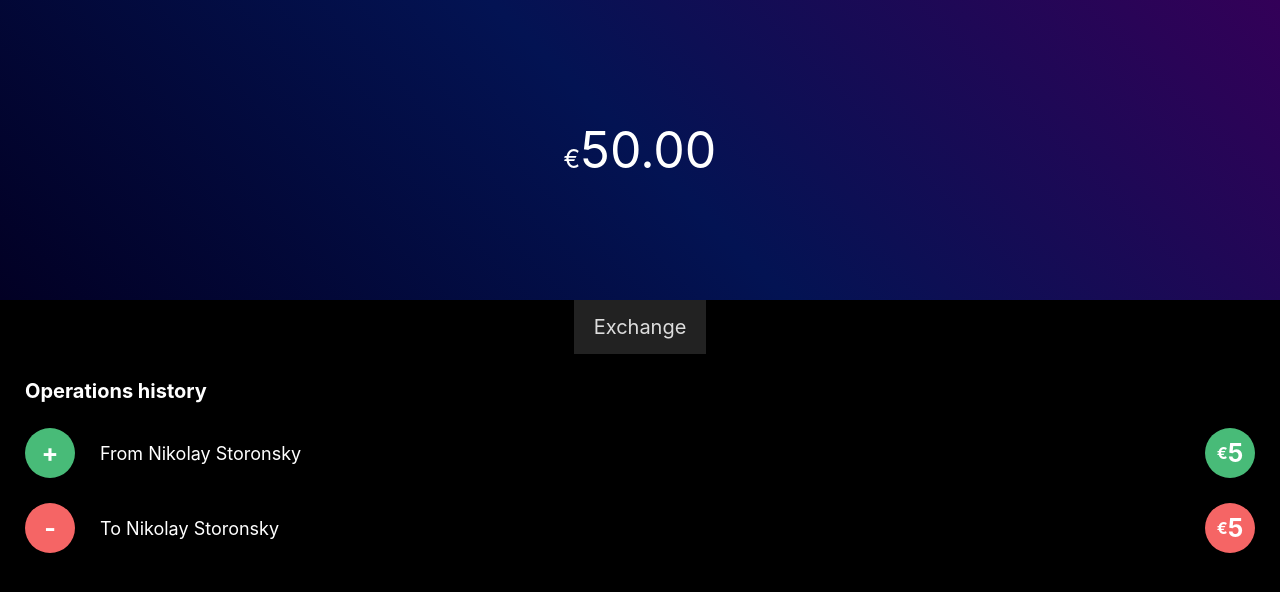
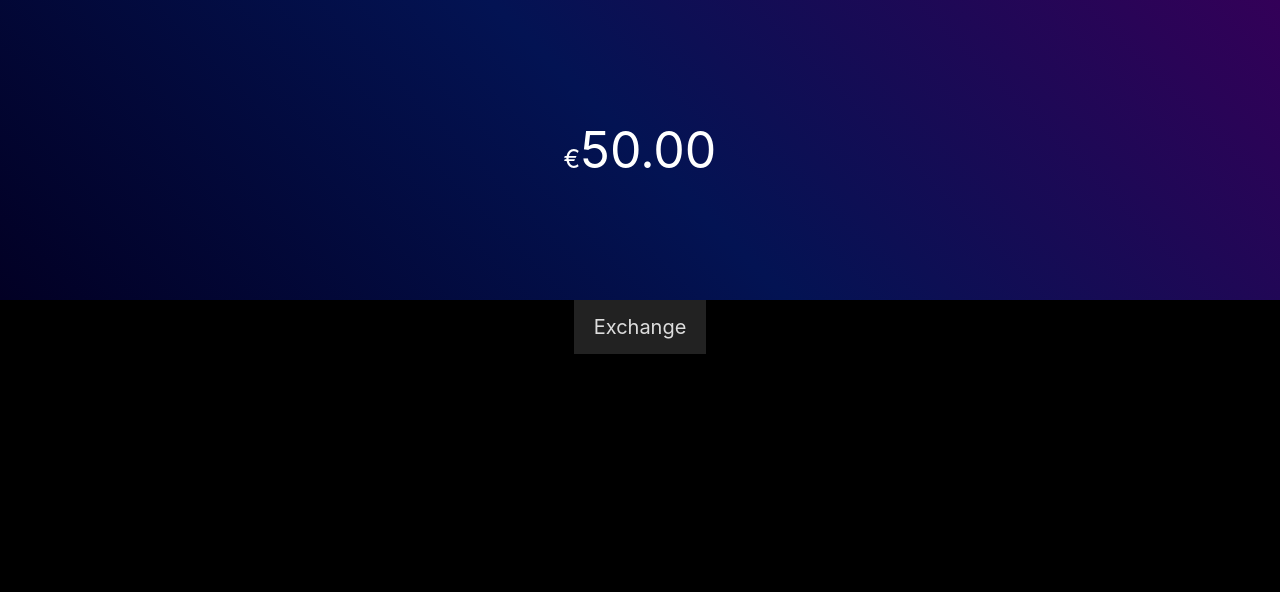
Before and after one commit to kazartsevalex/money_exchange, a React (Create React App) app: page /EUR/exchange in a window 1280 px wide. Shown: the top 592 px of the page. Built offline with nearby package versions, Linux system fonts and the light colour scheme.

Commit message:
more Routes

```diff
--- a/src/App.js
+++ b/src/App.js
@@ -2,15 +2,16 @@ import React from 'react';
 import { Route } from 'react-router-dom';
 // import { connect } from 'react-redux';
 
-import Pockets from './containers/Pockets/Pockets';
+import PocketsList from './containers/PocketsList/PocketsList';
 import Pocket from './containers/Pocket/Pocket';
 
 function App() {
   return (
     <div>
-      <Route path='/' exact component={Pockets} />
+      <Route path='/' exact component={PocketsList} />
       <Route path='/:currency' exact component={Pocket} />
-      <Route path='/:currency/exchange' component={Pocket} />
+      <Route path='/:currency/exchange' exact component={Pocket} />
+      <Route path='/:currency/exchange/:currency2' component={Pocket} />
     </div>
   );
 }
--- /dev/null
+++ b/src/components/History/History.js
@@ -0,0 +1,36 @@
+import React from 'react';
+
+import classes from './History.module.css';
+
+const history = (props) => {
+  const inClass = [classes.HistoryListItemIcon, classes.HistoryListItemIconIn].join(' ');
+  const outClass = [classes.HistoryListItemIcon, classes.HistoryListItemIconOut].join(' ');
+
+  return (
+    <div className={classes.PocketHistory}>
+      <h2>Operations history</h2>
+      <div className={classes.HistoryList}>
+        <div className={classes.HistoryListItem}>
+          <div className={inClass}>+</div>
+          <div className={classes.HistoryListItemMessage}>
+            From Nikolay Storonsky
+          </div>
+          <div className={inClass}>
+            <span>{/*pocket.sign*/}</span>5
+          </div>
+        </div>
+        <div className={classes.HistoryListItem}>
+          <div className={outClass}>-</div>
+          <div className={classes.HistoryListItemMessage}>
+            To Nikolay Storonsky
+          </div>
+          <div className={outClass}>
+            <span>{/*pocket.sign*/}</span>5
+          </div>
+        </div>
+      </div>
+    </div>
+  );
+}
+
+export default history;
--- /dev/null
+++ b/src/components/History/History.module.css
@@ -0,0 +1,44 @@
+.PocketHistory {
+}
+
+.PocketHistory h2 {
+  font-size: 20px;
+  font-weight: bold;
+}
+
+.HistoryListItem {
+  display: flex;
+  flex-flow: row;
+  align-items: center;
+  justify-content: space-between;
+  padding: 25px 0 0;
+}
+
+.HistoryListItemIcon {
+  width: 50px;
+  height: 50px;
+  border-radius: 50px;
+  justify-content: center;
+  display: flex;
+  align-items: center;
+  font-size: 25px;
+  font-weight: bold;
+}
+
+.HistoryListItemIcon span {
+  font-size: 16px;
+}
+
+.HistoryListItemIconIn {
+  background-color: #48BB78;
+}
+
+.HistoryListItemIconOut {
+  background-color: #F56565;
+}
+
+.HistoryListItemMessage {
+  font-size: 18px;
+  padding: 0 25px;
+  width: calc(100% - 50px - 50px - 25px - 25px);
+}
--- a/src/containers/Pocket/Pocket.js
+++ b/src/containers/Pocket/Pocket.js
@@ -1,8 +1,9 @@
 import React from 'react';
-import { Link } from 'react-router-dom';
+import { Link, Route } from 'react-router-dom';
 import { connect } from 'react-redux';
 
 import classes from './Pocket.module.css';
+import History from '../../components/History/History';
 
 class Pocket extends React.Component {
   getPocketInfo = currency => {
@@ -16,15 +17,14 @@ class Pocket extends React.Component {
   }
 
   render() {
-    const inClass = [classes.HistoryListItemIcon, classes.HistoryListItemIconIn].join(' ');
-    const outClass = [classes.HistoryListItemIcon, classes.HistoryListItemIconOut].join(' ');
-
     const { match: { params } } = this.props;
     const pocket = this.getPocketInfo(params.currency);
 
     if (!pocket) return null;
 
     const thisUrl = this.props.match.url;
+
+    console.log(params)
 
     return (
       <div className={classes.Pocket}>
@@ -35,30 +35,10 @@ class Pocket extends React.Component {
           </div>
         </div>
         <div className={classes.PocketActions}>
-          <Link to={`${thisUrl}/exchange`}>Exchange</Link>
+          <Link to={`${params.currency}/exchange`}>Exchange</Link>
         </div>
-        <div className={classes.PocketHistory}>
-          <h2>Operations history</h2>
-          <div className={classes.HistoryList}>
-            <div className={classes.HistoryListItem}>
-              <div className={inClass}>+</div>
-              <div className={classes.HistoryListItemMessage}>
-                From Nikolay Storonsky
-              </div>
-              <div className={inClass}>
-                <span>{pocket.sign}</span>5
-              </div>
-            </div>
-            <div className={classes.HistoryListItem}>
-              <div className={outClass}>-</div>
-              <div className={classes.HistoryListItemMessage}>
-                To Nikolay Storonsky
-              </div>
-              <div className={outClass}>
-                <span>{pocket.sign}</span>5
-              </div>
-            </div>
-          </div>
+        <div className={classes.PocketBottom}>
+          <Route path={`/${params.currency}`} exact component={History} />
         </div>
       </div>
     );
--- a/src/containers/Pocket/Pocket.module.css
+++ b/src/containers/Pocket/Pocket.module.css
@@ -49,49 +49,7 @@
   text-decoration: none;
 }
 
-.PocketHistory {
+.PocketBottom {
   grid-area: pocket_history;
   padding: 25px;
 }
-
-.PocketHistory h2 {
-  font-size: 20px;
-  font-weight: bold;
-}
-
-.HistoryListItem {
-  display: flex;
-  flex-flow: row;
-  align-items: center;
-  justify-content: space-between;
-  padding: 25px 0 0;
-}
-
-.HistoryListItemIcon {
-  width: 50px;
-  height: 50px;
-  border-radius: 50px;
-  justify-content: center;
-  display: flex;
-  align-items: center;
-  font-size: 25px;
-  font-weight: bold;
-}
-
-.HistoryListItemIcon span {
-  font-size: 16px;
-}
-
-.HistoryListItemIconIn {
-  background-color: #48BB78;
-}
-
-.HistoryListItemIconOut {
-  background-color: #F56565;
-}
-
-.HistoryListItemMessage {
-  font-size: 18px;
-  padding: 0 25px;
-  width: calc(100% - 50px - 50px - 25px - 25px);
-}
--- a/src/containers/Pockets/Pockets.js
+++ b/src/containers/PocketsList/PocketsList.js
@@ -3,7 +3,7 @@ import { connect } from 'react-redux';
 
 import PocketItem from '../../components/PocketItem/PocketItem';
 
-class Pockets extends React.Component {
+class PocketsList extends React.Component {
   render() {
     const pocketItems = [];
     for (let pocket in this.props.pockets) {
@@ -31,4 +31,4 @@ const mapStateToProps = state => {
   };
 }
 
-export default connect(mapStateToProps, null)(Pockets);
+export default connect(mapStateToProps, null)(PocketsList);
```
